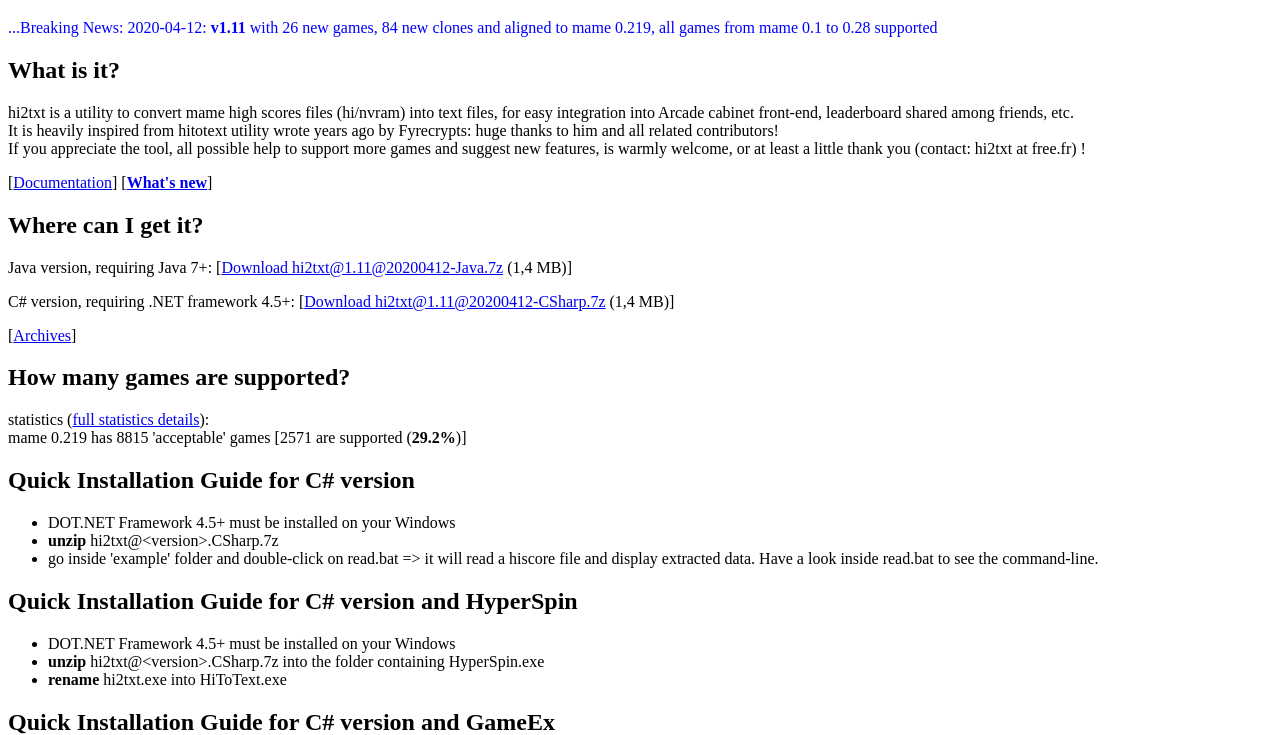
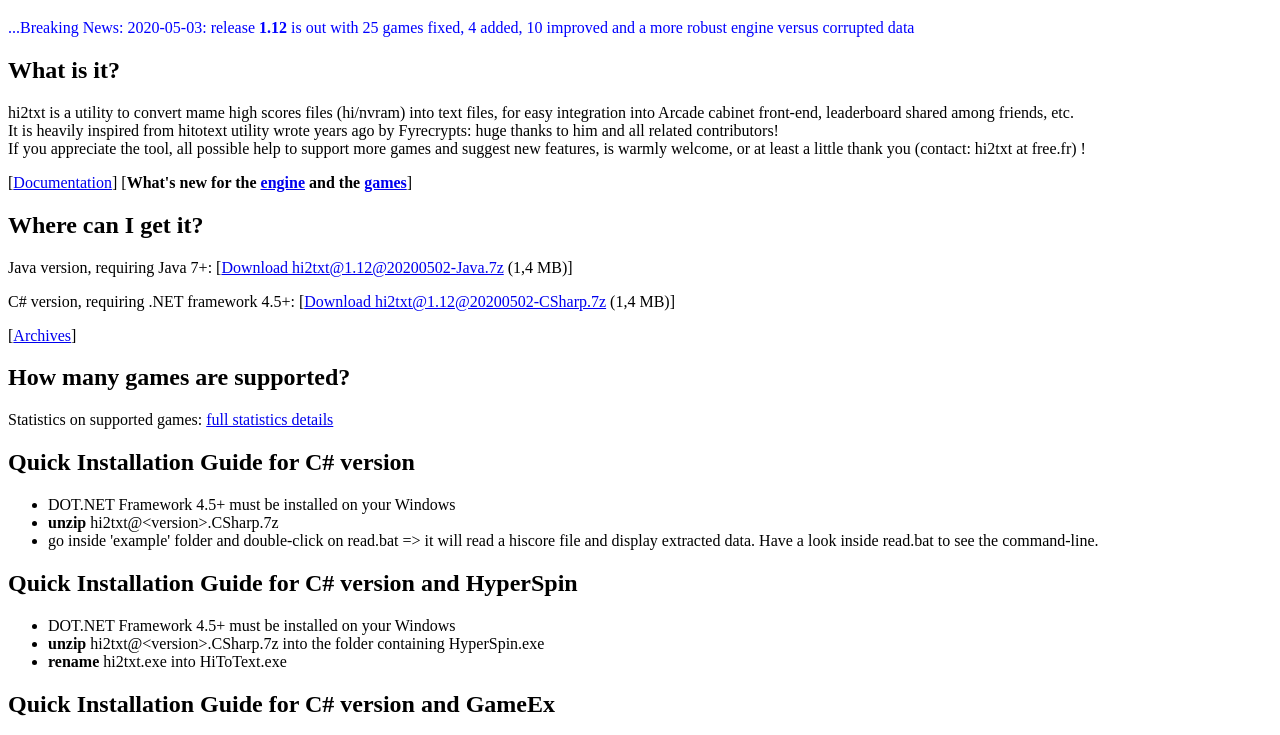
Before and after one commit to GreatStoneEx/hi2txt-doc, a plain HTML site: page docs/index.html in a window 1280 px wide. Shown: the part 61-796 px from the top of the page. Drawn offline with Linux system fonts and the light colour scheme.

Commit message:
minor fix

```diff
--- a/docs/index.html
+++ b/docs/index.html
@@ -22,8 +22,8 @@
 <!-- End Google Tag Manager (noscript) -->
 <h1 style="text-align: center;">hi2txt</h1>
 
-<p><span style="color:#0000ff">...Breaking News: 2020-04-12: <b>v1.11</b>
-with 26 new games, 84 new clones and aligned to mame 0.219, all games from mame 0.1 to 0.28 supported</span></p>
+<p><span style="color:#0000ff">...Breaking News: 2020-05-03: release <b>1.12</b> is out with
+25 games fixed, 4 added, 10 improved and a more robust engine versus corrupted data</span></p>
 
 <h2>What is it?</h2>
 
@@ -36,15 +36,14 @@
 new features, is warmly welcome, or at least a little thank you (contact:
 hi2txt at free.fr) !</p>
 
-<p>[<a title="doc" href="doc/index.html">Documentation</a>] [<a
-href="history.txt"><b>What's new</b></a>]</p>
+<p>[<a title="doc" href="doc/index.html">Documentation</a>] [<b>What's new for the <a href="engine.CHANGELOG.html">engine</a> and the <a href="games.CHANGELOG.html">games</a></b>]</p>
 
 <p></p>
 
 <h2>Where can I get it?</h2>
 
-<p>Java version, requiring Java 7+: [<a title="download" href="archives/hi2txt@1.11@20200412-Java.7z">Download hi2txt@1.11@20200412-Java.7z</a> (1,4 MB)]</p>
-<p>C# version, requiring .NET framework 4.5+: [<a title="download" href="archives/hi2txt@1.11@20200412-CSharp.7z">Download hi2txt@1.11@20200412-CSharp.7z</a> (1,4 MB)]</p>
+<p>Java version, requiring Java 7+: [<a title="download" href="archives/hi2txt@1.12@20200502-Java.7z">Download hi2txt@1.12@20200502-Java.7z</a> (1,4 MB)]</p>
+<p>C# version, requiring .NET framework 4.5+: [<a title="download" href="archives/hi2txt@1.12@20200502-CSharp.7z">Download hi2txt@1.12@20200502-CSharp.7z</a> (1,4 MB)]</p>
 
 
 <p>[<a href="archives.html">Archives</a>]</p>
@@ -53,8 +52,7 @@
 
 <h2>How many games are supported?</h2>
 
-<p>statistics (<a href="stats/index.html">full statistics details</a>):<br>
-mame 0.219 has 8815 'acceptable' games [2571 are supported (<b>29.2%</b>)]</p>
+<p>Statistics on supported games: <a href="stats/index.html">full statistics details</a></p>
 
 <p></p>
 
@@ -103,6 +101,8 @@
 Contact: <b>hi2txt at free.fr</b><br/>
 <a href="https://twitter.com/hi2txt?ref_src=twsrc%5Etfw" class="twitter-follow-button" data-show-count="false">Follow @hi2txt</a><script async src="https://platform.twitter.com/widgets.js" charset="utf-8"></script>
 
+<p>GitHub repository to contribute to individual XML games descriptions: <a href="https://github.com/GreatStoneEx/hi2txt-xml">https://github.com/GreatStoneEx/hi2txt-xml</a></p>
+
 <p>Discussion forums:</p>
 <ul>
   <li><a href="https://www.gameex.info/forums/topic/18842-utility-to-extract-hiscores-hi2txt/">GameEx</a></li>
```
